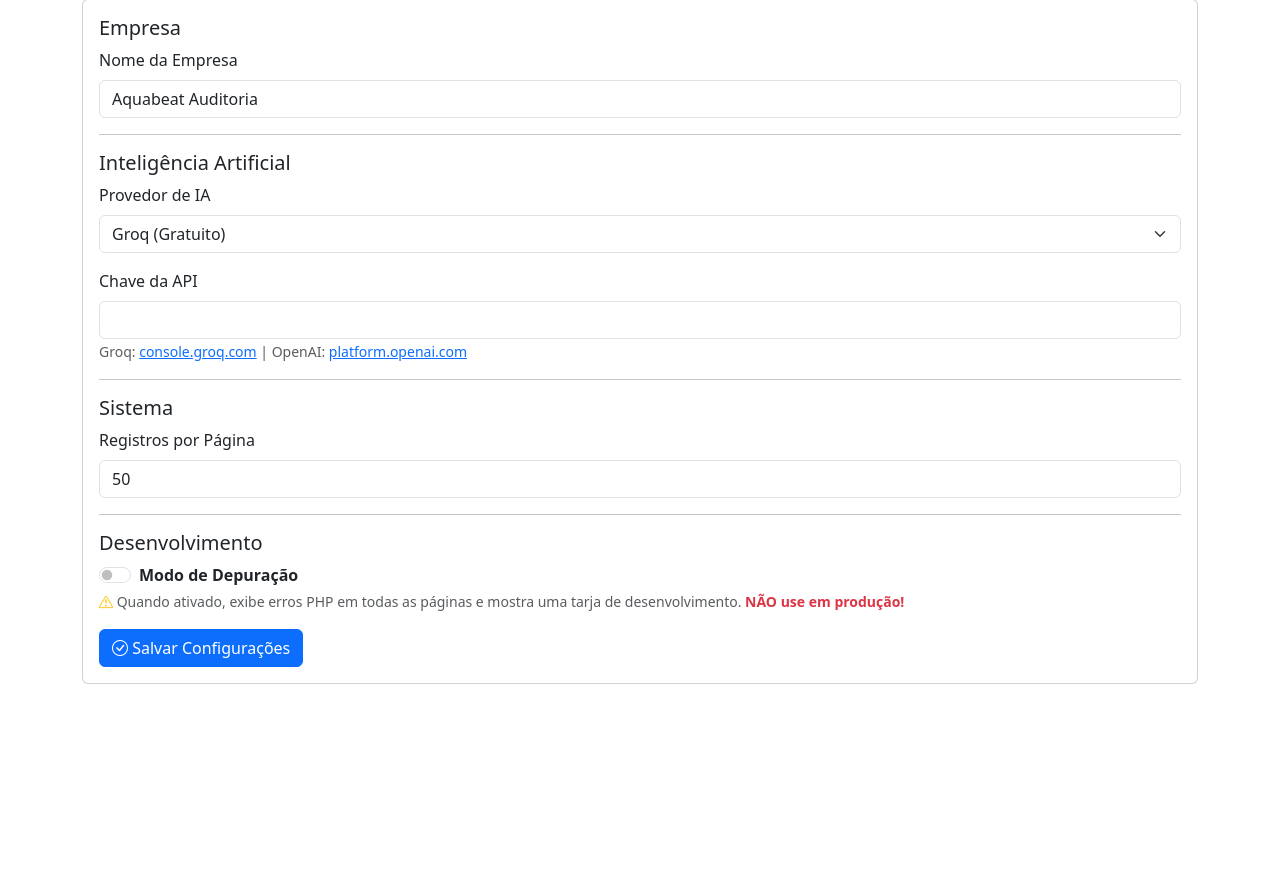
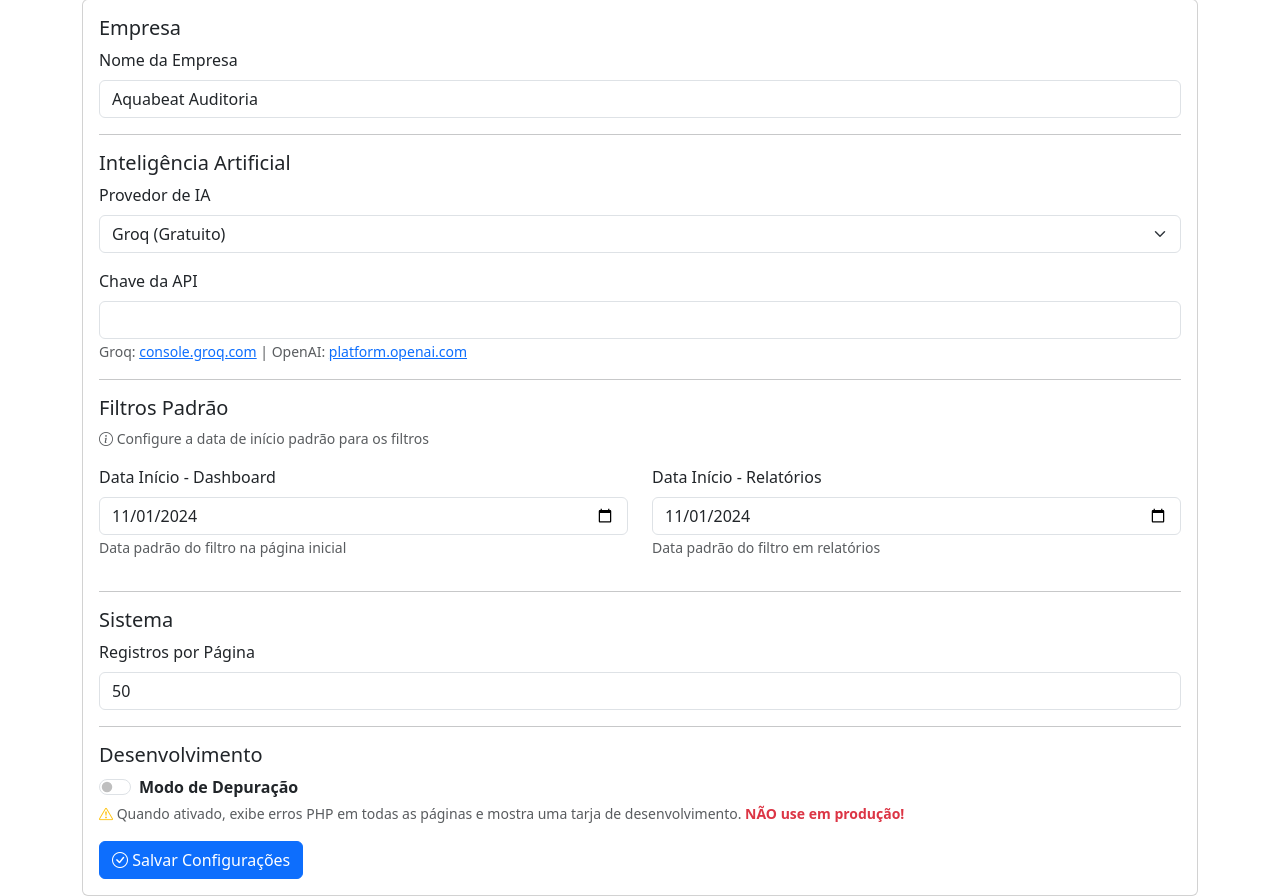
Before and after one commit to grupo3dsbh/auditoria-aquabeat, a PHP site: page /auditoria-system/admin/configuracoes.php in a window 1280 px wide. Shown: the part 127-1023 px from the top of the page. Before the commit the page ends 811 px from the top, so only its background shows below. Run offline with PHP 8.4, Linux system fonts and the light colour scheme; a user stored in the database is signed in; data comes from the database, SQL or seed files in the repository.

Commit message:
feat: Adicionar configuração de filtros padrão e períodos rápidos
Configurações de Admin:
- Novos campos para definir data de início padrão do Dashboard
- Campo para definir data de início padrão dos Relatórios
- Configurações persistidas no banco de dados

Filtros Padrão Aplicados:
- Dashboard agora usa data configurável (getConfig)
- Relatórios usa data configurável (getConfig)
- Mantém compatibilidade com fallback para 01/11/2024

Períodos Rápidos:
- Botões de atalho: 3 meses, 6 meses, 9 meses, 1 ano
- Preenchem automaticamente os campos de data início e fim
- JavaScript calcula datas baseado no período selecionado
- Interface amigável com ícones Bootstrap

Benefícios:
- Admin pode personalizar período padrão de análise
- Usuários podem alternar rapidamente entre períodos comuns
- Melhora significativa na usabilidade dos filtros

Localização:
- public/admin/configuracoes.php:31-32,88-108
- public/index.php:14
- public/relatorios.php:31,1654-1672,2005-2021

```diff
--- a/public/admin/configuracoes.php
+++ b/public/admin/configuracoes.php
@@ -27,7 +27,9 @@ $configs = [
     'api_ia_provider' => getConfig('api_ia_provider', 'groq'),
     'api_ia_key' => getConfig('api_ia_key', ''),
     'registros_por_pagina' => getConfig('registros_por_pagina', '50'),
-    'modo_debug' => getConfig('modo_debug', '0')
+    'modo_debug' => getConfig('modo_debug', '0'),
+    'data_inicio_dashboard' => getConfig('data_inicio_dashboard', '2024-11-01'),
+    'data_inicio_relatorios' => getConfig('data_inicio_relatorios', '2024-11-01')
 ];
 ?>
 <!DOCTYPE html>
@@ -85,6 +87,28 @@ $configs = [
 
                     <hr>
 
+                    <h5>Filtros Padrão</h5>
+                    <p class="text-muted small"><i class="bi bi-info-circle"></i> Configure a data de início padrão para os filtros</p>
+
+                    <div class="row">
+                        <div class="col-md-6">
+                            <div class="mb-3">
+                                <label class="form-label">Data Início - Dashboard</label>
+                                <input type="date" name="data_inicio_dashboard" class="form-control" value="<?php echo $configs['data_inicio_dashboard']; ?>">
+                                <small class="text-muted">Data padrão do filtro na página inicial</small>
+                            </div>
+                        </div>
+                        <div class="col-md-6">
+                            <div class="mb-3">
+                                <label class="form-label">Data Início - Relatórios</label>
+                                <input type="date" name="data_inicio_relatorios" class="form-control" value="<?php echo $configs['data_inicio_relatorios']; ?>">
+                                <small class="text-muted">Data padrão do filtro em relatórios</small>
+                            </div>
+                        </div>
+                    </div>
+
+                    <hr>
+
                     <h5>Sistema</h5>
 
                     <div class="mb-3">
--- a/public/index.php
+++ b/public/index.php
@@ -10,8 +10,8 @@ $db = Database::getInstance();
 // Obter última importação
 $ultimaImportacao = $db->fetchOne("SELECT * FROM importacoes ORDER BY criado_em DESC LIMIT 1");
 
-// Filtro de período: 01/11/2024 até HOJE (dashboard mostra dados atualizados)
-$dataInicio = '2024-11-01';
+// Filtro de período: data configurável até HOJE (dashboard mostra dados atualizados)
+$dataInicio = getConfig('data_inicio_dashboard', '2024-11-01');
 $dataFim = date('Y-m-d'); // Hoje
 
 // Estatísticas gerais
```
Also changed, not shown: public/relatorios.php (+42 -4 lines).
